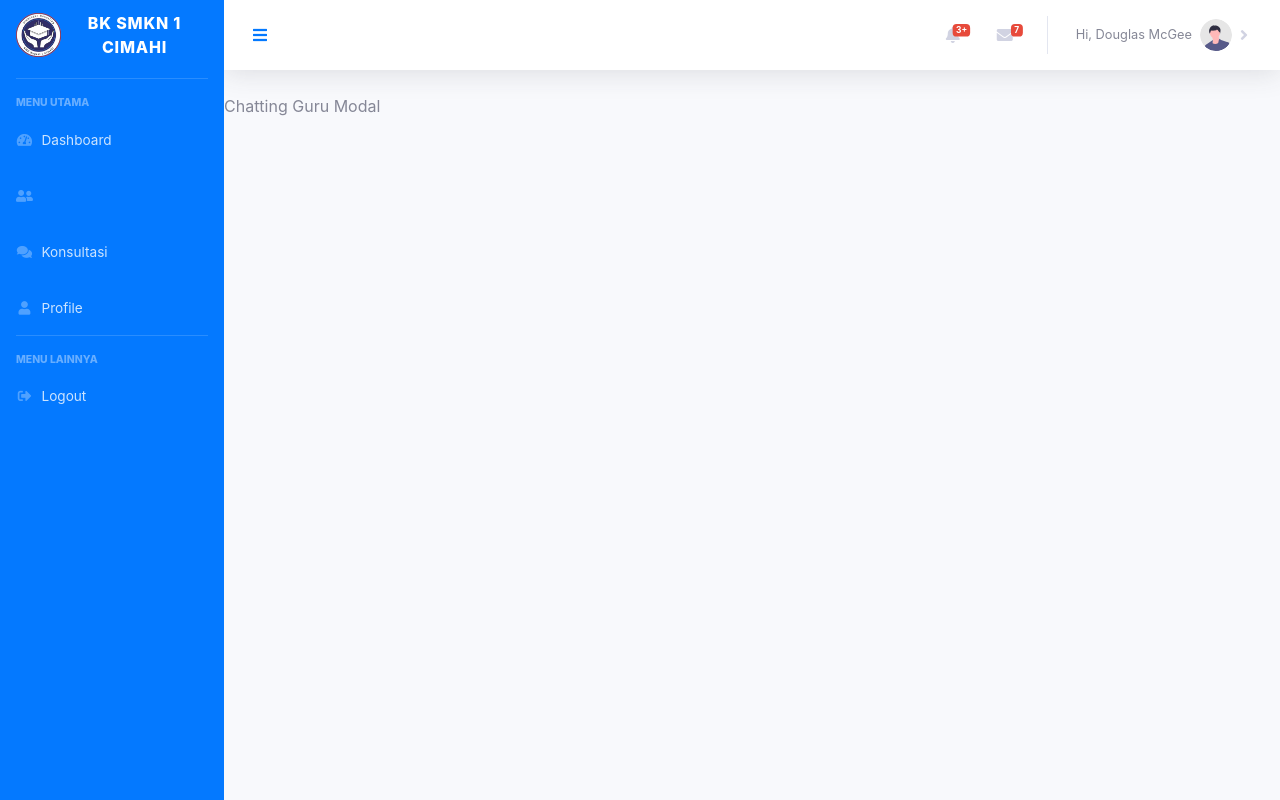
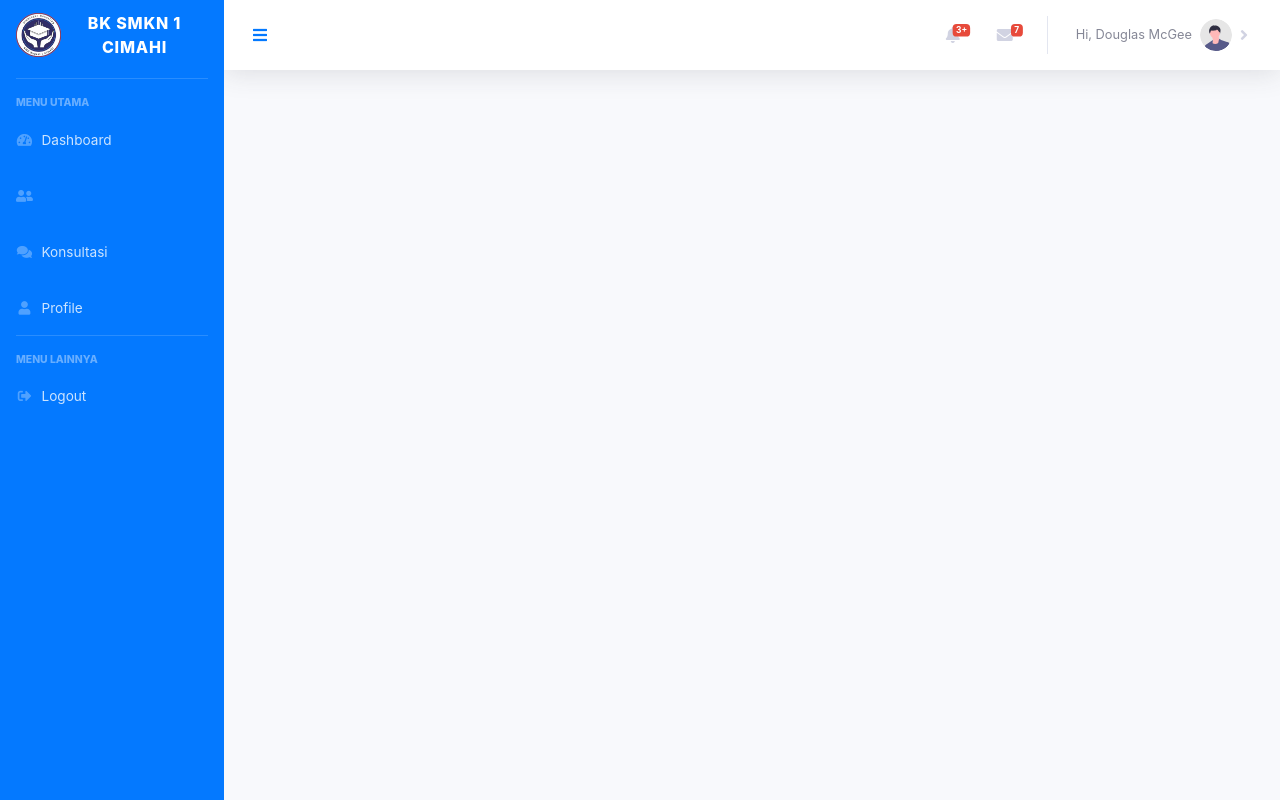
Before and after one commit to jjulianto/bimbingan-karir-bk, a CodeIgniter 4 app: template app/Views/templates/template.php in a window 1280 px wide. Run offline with PHP 8.4 and a stand-in for CodeIgniter, Linux system fonts and the light colour scheme; the template is opened without the code that fills it, so the values that code supplies are empty; some libraries are stand-ins or nearby versions.

Commit message:
Fixing error

```diff
--- a/app/Views/templates/navbar.php
+++ b/app/Views/templates/navbar.php
@@ -146,7 +146,7 @@
 </nav>
 <!-- End of Topbar -->
 
-Chatting Guru Modal
+<!-- Chatting Guru Modal -->
 <div class="modal modal-konsultasi fade" id="chattingModal" tabindex="-1" aria-labelledby="chattingModal" aria-hidden="true">
     <div class="modal-dialog modal-dialog-centered">
         <div class="modal-content" id="konsultasiContent">
```
